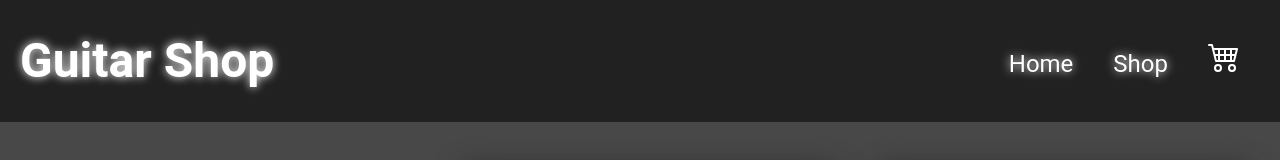
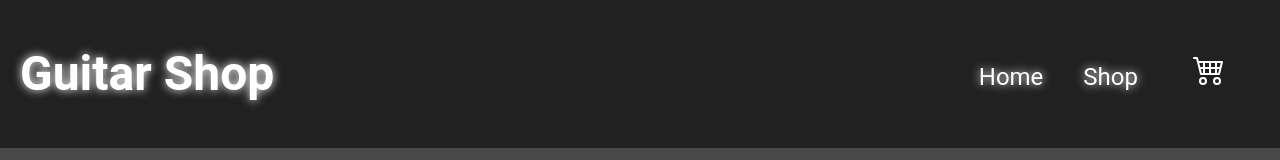
Before and after one commit to Twofold-One/shopping-cart, a React (Create React App) app: page /shop/bass in a window 1280 px wide. Shown: the top 160 px of the page. Built offline with nearby package versions, Linux system fonts and the light colour scheme.

Commit message:
counter logic is ready

```diff
--- a/src/App.tsx
+++ b/src/App.tsx
@@ -66,7 +66,7 @@ const App = () => {
 
     return (
         <div className="App">
-            <Header />
+            <Header guitarCart={guitarCart} />
             <div className="Main">
                 <Routes>
                     <Route path="/" element={<Home />} />
--- a/src/components/Header.tsx
+++ b/src/components/Header.tsx
@@ -1,8 +1,26 @@
 import { Link } from 'react-router-dom';
 import styles from './styles/Header.module.scss';
 import { BsCart4 } from 'react-icons/bs';
+import { useEffect } from 'react';
 
-const Header = () => {
+const Header = ({ guitarCart }: any) => {
+    const renderCounter = () => {
+        return (
+            <span
+                className={`${styles.counter} ${
+                    guitarCart.length > 0 ? styles.show : ''
+                }`}
+            >
+                {guitarCart.length}
+            </span>
+        );
+    };
+
+    useEffect(() => {
+        console.log(guitarCart.length);
+        return () => {};
+    }, [guitarCart]);
+
     return (
         <div className={styles.Header}>
             <h1>
@@ -18,7 +36,10 @@ const Header = () => {
                     </Link>
                     <Link to="/cart">
                         <li>
-                            <BsCart4 className={styles.cart} />
+                            <div className={styles.cart}>
+                                <BsCart4 className={styles.icon} />
+                                {renderCounter()}
+                            </div>
                         </li>
                     </Link>
                 </ul>
--- a/src/components/styles/Header.module.scss
+++ b/src/components/styles/Header.module.scss
@@ -22,6 +22,7 @@
     }
 
     ul li {
+        position: relative;
         display: inline-block;
         margin: 20px;
     }
@@ -33,9 +34,35 @@
     .cart {
         font-size: 2rem;
         transition-duration: 0.5s;
+        padding: 10px;
+        border-radius: 50%;
     }
 
     .cart:hover {
         transform: scale(1.3);
     }
+
+    .icon {
+        margin: 0 5px;
+    }
+
+    .counter {
+        display: none;
+        justify-content: center;
+        align-items: center;
+        font-size: 0.7rem;
+        position: absolute;
+        height: 20px;
+        width: 20px;
+        border-radius: 50%;
+        background-color: white;
+        color: black;
+        text-align: center;
+        right: 20px;
+        top: 0;
+    }
+
+    .show {
+        display: flex;
+    }
 }
```
